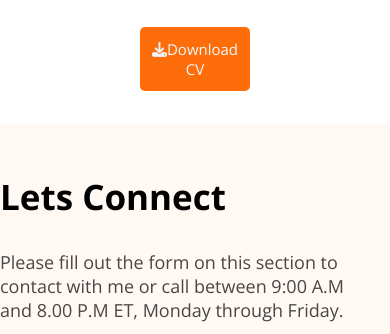
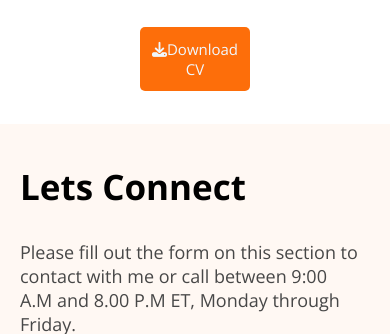
Before and after one commit to codewithToufikul/Responsive-web-Portfolio, a plain HTML site: page index.html in a window 390 px wide. Shown: the part 5126-5460 px from the top of the page. Drawn offline with nearby package versions, Linux system fonts and the light colour scheme.

Commit message:
now all is ok

```diff
--- a/styles/portfolio.css
+++ b/styles/portfolio.css
@@ -379,7 +379,8 @@ footer{
     }
     .f-area{
         flex-direction: column;
-        padding-top: 20px;
+        padding-top: 10px;
+        padding-left: 20px;
         gap: 50px;
     }
     #name{
```
